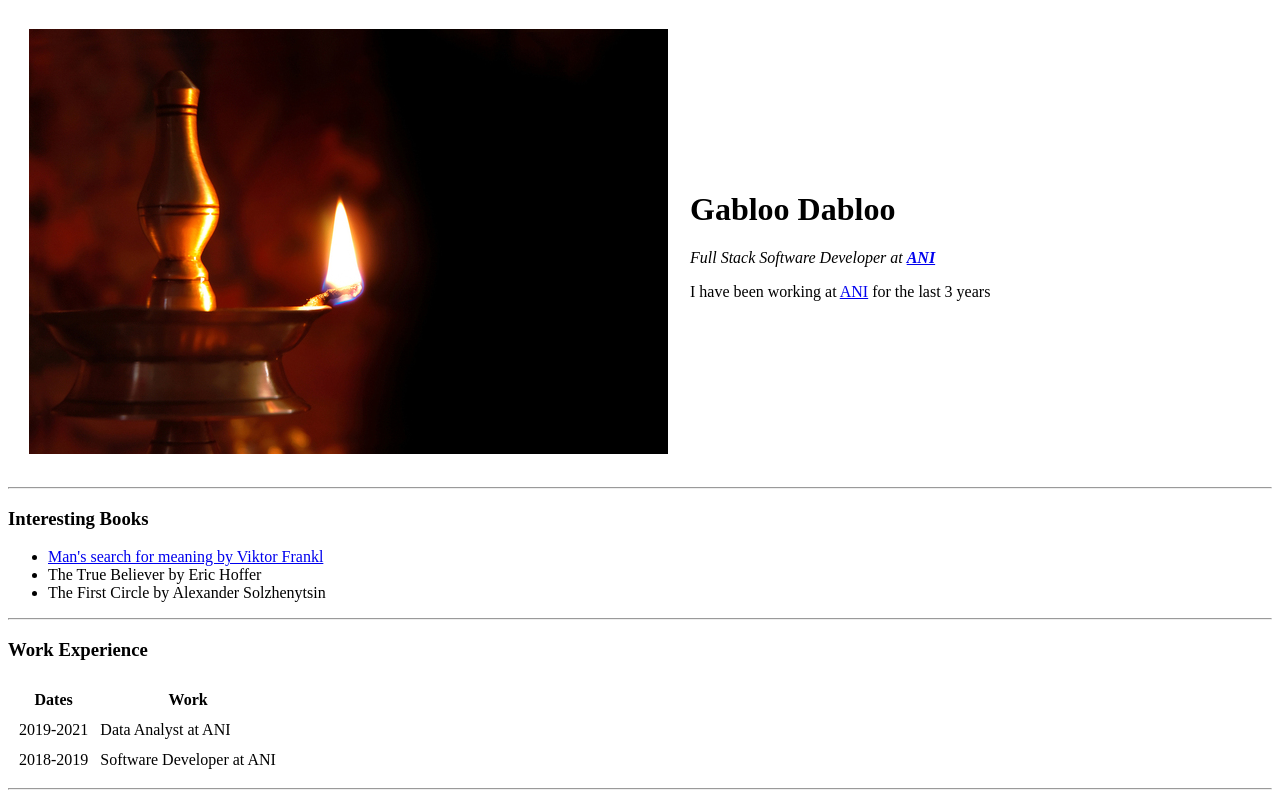
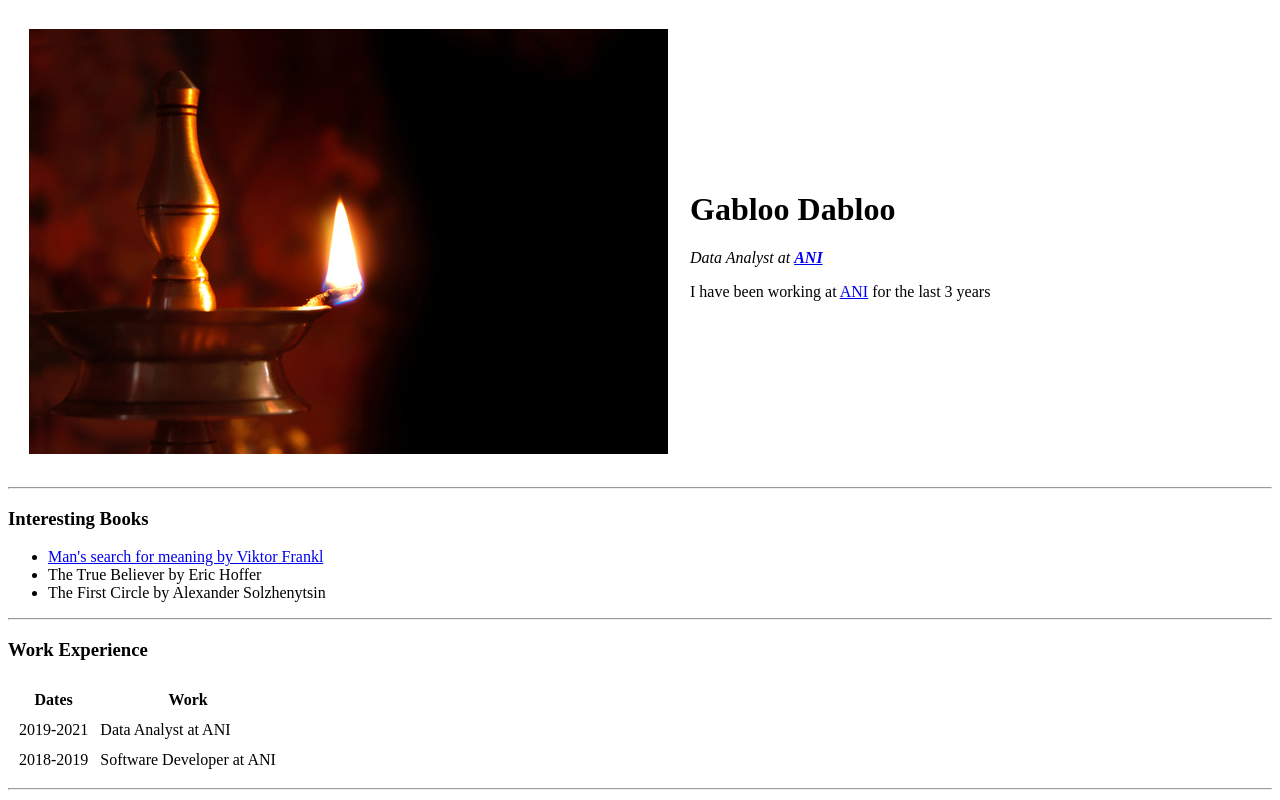
Before and after one commit to adayinthesun/dummytest, a plain HTML site: page index.html in a window 1280 px wide. Shown: the top 800 px of the page. Drawn offline with Linux system fonts and the light colour scheme.

Commit message:
Update index.html

```diff
--- a/index.html
+++ b/index.html
@@ -12,7 +12,7 @@
       <td><img src="images/pr.jpg" alt="gabloo profile pic" /></td>
       <td>
         <h1>Gabloo Dabloo</h1>
-        <p><em>Full Stack Software Developer at <strong><a href="https://www.allstateni.com">ANI</a> </strong></em></p>
+        <p><em>Data Analyst at <strong><a href="https://www.allstateni.com">ANI</a> </strong></em></p>
         <p>I have been working at <a href="https://www.allstateni.com">ANI</a> for the last 3 years</p>
       </td>
     </tr>
```
